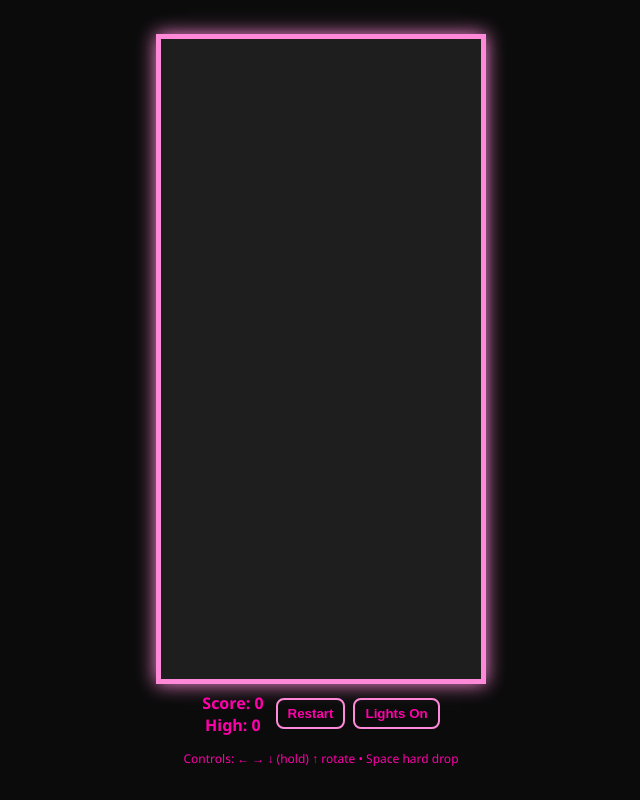
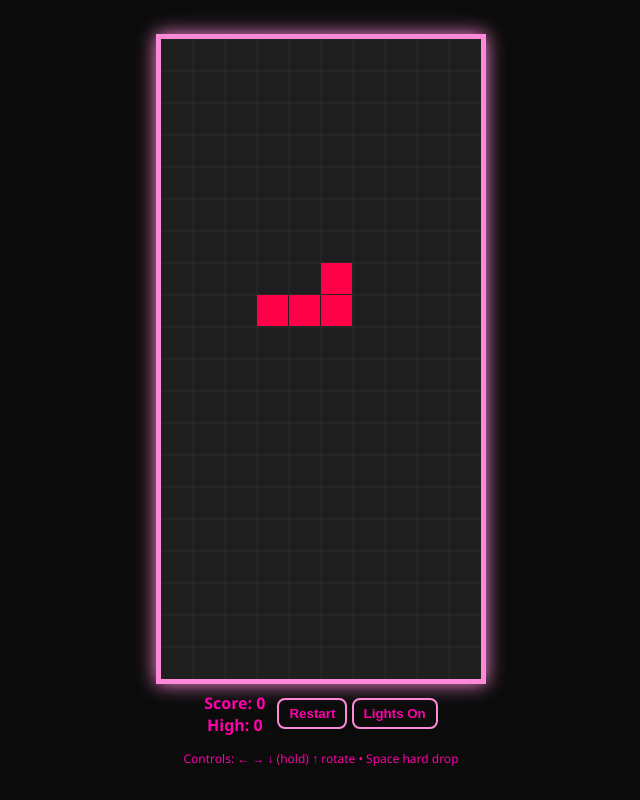
Before and after one commit to Luvienna/TETRIS-Game-widget, a plain HTML site: page index.html in a window 1280 px wide. Shown: the whole page, without its empty margins (319-959 px from the left). Drawn offline with Linux system fonts and the light colour scheme.

Commit message:
Update index.html

```diff
--- a/index.html
+++ b/index.html
@@ -3,14 +3,15 @@
 <head>
 <meta charset="utf-8" />
 <meta name="viewport" content="width=device-width,initial-scale=1" />
-<title>Tetris — Simple</title>
+<title>Tetris — Simple Working</title>
 <style>
   :root{
-    --pink:#ff89d9;
-    --accent:#ff00aa;
-    --panel-dark:#1e1e1e;
-    --bg-light:#ffffff;
-    --bg-dark:#0b0b0b;
+    --pink: #ff89d9;
+    --accent: #ff00aa;
+    --panel-dark: #1e1e1e;
+    --panel-light: #f6f6f6;
+    --bg-dark: #0b0b0b;
+    --bg-light: #ffffff;
   }
   html,body{
     height:100%;
@@ -18,14 +19,15 @@
     display:flex;
     align-items:center;
     justify-content:center;
+    background: var(--bg-dark);
     font-family: "Segoe UI", system-ui, Arial;
-    background: var(--bg-dark);
   }
   #wrap{
     display:flex;
     flex-direction:column;
     align-items:center;
     gap:8px;
+    padding:12px;
   }
   canvas{
     width:320px; height:640px;
@@ -33,7 +35,7 @@
     border:5px solid var(--pink);
     box-shadow:0 0 18px var(--pink);
     image-rendering: pixelated;
-    outline: none;
+    outline:none;
   }
   #ui{
     display:flex;
@@ -45,7 +47,6 @@
     font-weight:700;
     text-align:center;
   }
-  #controls{ display:flex; gap:8px; align-items:center; }
   button{
     padding:6px 10px;
     border-radius:8px;
@@ -56,14 +57,14 @@
     font-weight:700;
   }
   button:active{ transform: translateY(1px); }
-  @media (max-width:480px){
+  @media(max-width:480px){
     canvas{ width:240px; height:480px; }
   }
 </style>
 </head>
 <body>
   <div id="wrap">
-    <canvas id="game" width="320" height="640" tabindex="0"></canvas>
+    <canvas id="game" width="320" height="640" tabindex="0" aria-label="Tetris game"></canvas>
 
     <div id="ui">
       <div id="scoreBox">
@@ -83,15 +84,15 @@
   </div>
 
 <script>
-/* ===== CONFIG ===== */
+/* ---------- SIMPLE TETRIS (stable) ---------- */
 const canvas = document.getElementById('game');
 const ctx = canvas.getContext('2d');
-const ROWS = 20, COLS = 10, BLOCK = 32;
 const scoreEl = document.getElementById('score');
 const highEl = document.getElementById('high');
 const resetBtn = document.getElementById('resetBtn');
 const lightsBtn = document.getElementById('lightsBtn');
 
+const ROWS = 20, COLS = 10, BLOCK = 32;
 const colors = ["#ff05d1","#ff70cd","#ff69ca","#f440a3","#ff007b","#ff51cb","#ff0048","#e25587","#ff309b"];
 const pieces = {
   T: [[1,1,1],[0,1,0]],
@@ -104,23 +105,24 @@ const pieces = {
 };
 const pieceKeys = Object.keys(pieces);
 
-/* ===== STATE ===== */
-let arena, piece, nextPiece;
+/* state */
+let arena = createMatrix(ROWS,COLS);
+let piece = null;
+let nextPiece = null;
 let score = 0;
 let dropInterval = 700;
 let dropCounter = 0;
 let lastTime = 0;
 let downPressed = false;
-
-/* high score */
 let highScore = parseInt(localStorage.getItem('tetris_high') || '0', 10);
 highEl.textContent = highScore;
 
-/* ===== HELPERS ===== */
+/* helpers */
 function createMatrix(r,c){ return Array.from({length:r}, ()=>Array(c).fill(0)); }
+function clone(m){ return m.map(row=>row.slice()); }
 function randPiece(){
   const t = pieceKeys[Math.floor(Math.random()*pieceKeys.length)];
-  return { matrix: pieces[t].map(r=>r.slice()), pos:{x:3,y:0}, color: colors[Math.floor(Math.random()*colors.length)] };
+  return { type: t, matrix: pieces[t].map(r=>r.slice()), pos:{x: Math.floor((COLS - pieces[t][0].length)/2), y:0}, color: colors[Math.floor(Math.random()*colors.length)] };
 }
 function collide(arena, piece){
   const m = piece.matrix, o = piece.pos;
@@ -150,50 +152,43 @@ function sweep(){
   }
 }
 
-/* ===== DRAW ===== */
+/* drawing */
 function drawMatrix(matrix, ox, oy, blockSize, color){
   matrix.forEach((row,y)=> row.forEach((v,x)=> { if(v){ ctx.fillStyle=color; ctx.fillRect(ox + x*blockSize, oy + y*blockSize, blockSize-1, blockSize-1); }}));
 }
 function draw(){
-  ctx.fillStyle = getComputedStyle(document.documentElement).getPropertyValue('--panel-dark').trim() || '#111';
+  // fill background (panel)
+  const panel = getComputedStyle(document.documentElement).getPropertyValue('--panel-dark')?.trim() || '#1e1e1e';
+  ctx.fillStyle = panel;
   ctx.fillRect(0,0,canvas.width,canvas.height);
 
-  // draw grid / field
-  arena.forEach((row,y)=> row.forEach((val,x)=>{
+  // draw arena cells
+  arena.forEach((row,y)=> row.forEach((val,x)=> {
     if(val){
       ctx.fillStyle = val;
       ctx.fillRect(x*BLOCK, y*BLOCK, BLOCK-1, BLOCK-1);
     } else {
-      // subtle grid lines
-      ctx.strokeStyle = "rgba(255,255,255,0.03)";
+      // faint grid
+      ctx.strokeStyle = 'rgba(255,255,255,0.03)';
       ctx.strokeRect(x*BLOCK, y*BLOCK, BLOCK, BLOCK);
     }
   }));
 
-  // draw piece
+  // draw current piece
   if(piece) drawMatrix(piece.matrix, piece.pos.x*BLOCK, piece.pos.y*BLOCK, BLOCK, piece.color);
 }
 
-/* ===== GAME LOGIC ===== */
-function resetGame(){
-  arena = createMatrix(ROWS, COLS);
-  score = 0;
-  scoreEl.textContent = '0';
-  piece = randPiece();
-  nextPiece = randPiece();
-  dropCounter = 0;
-  lastTime = performance.now();
-}
+/* game loop */
 function drop(){
   piece.pos.y++;
-  if(collide(arena, piece)){
+  if(collide(arena,piece)){
     piece.pos.y--;
-    merge(arena, piece);
+    merge(arena,piece);
     sweep();
     piece = nextPiece || randPiece();
     nextPiece = randPiece();
-    if(collide(arena, piece)){
-      // game over: reset and update high score
+    if(collide(arena,piece)){
+      // game over: update highscore, reset
       highScore = Math.max(highScore, score);
       localStorage.setItem('tetris_high', highScore);
       highEl.textContent = highScore;
@@ -203,15 +198,13 @@ function drop(){
   dropCounter = 0;
 }
 function hardDrop(){
-  while(!collide(arena, piece)) piece.pos.y++;
+  while(!collide(arena,piece)) piece.pos.y++;
   piece.pos.y--;
-  merge(arena, piece);
+  merge(arena,piece);
   sweep();
   piece = nextPiece || randPiece();
   nextPiece = randPiece();
 }
-
-/* ===== LOOP ===== */
 function update(time=0){
   const delta = time - lastTime;
   lastTime = time;
@@ -220,10 +213,10 @@ function update(time=0){
   draw();
   requestAnimationFrame(update);
 }
-update();
 
-/* ===== INPUT ===== */
+/* input */
 canvas.addEventListener('click', ()=> canvas.focus());
+canvas.addEventListener('touchstart', ()=> canvas.focus());
 canvas.focus();
 
 document.addEventListener('keydown', e=>{
@@ -236,31 +229,34 @@ document.addEventListener('keydown', e=>{
 });
 document.addEventListener('keyup', e=>{ if(e.key === 'ArrowDown') downPressed = false; });
 
-/* ===== UI BUTTONS ===== */
-resetBtn.addEventListener('click', ()=> {
-  resetGame();
-  canvas.focus();
-});
+/* UI controls */
+resetBtn.addEventListener('click', ()=> { resetGame(); canvas.focus(); });
 let lightsOn = false;
 lightsBtn.addEventListener('click', ()=> {
   lightsOn = !lightsOn;
   if(lightsOn){
-    document.documentElement.style.setProperty('--bg-color','white');
     document.body.style.background = 'var(--bg-light)';
+    canvas.style.background = 'var(--panel-light)';
     lightsBtn.textContent = 'Lights Off';
-    // when lights on, make canvas background lighter
-    document.documentElement.style.setProperty('--panel-dark','#f6f6f6');
   } else {
     document.body.style.background = 'var(--bg-dark)';
+    canvas.style.background = 'var(--panel-dark)';
     lightsBtn.textContent = 'Lights On';
-    document.documentElement.style.setProperty('--panel-dark','#1e1e1e');
   }
 });
 
-/* ===== INIT ===== */
+/* init/reset */
+function resetGame(){
+  arena = createMatrix(ROWS,COLS);
+  piece = randPiece();
+  nextPiece = randPiece();
+  score = 0;
+  scoreEl.textContent = '0';
+  dropCounter = 0;
+  lastTime = performance.now();
+}
 resetGame();
-highEl.textContent = highScore;
-scoreEl.textContent = '0';
+update();
 </script>
 </body>
 </html>
```
